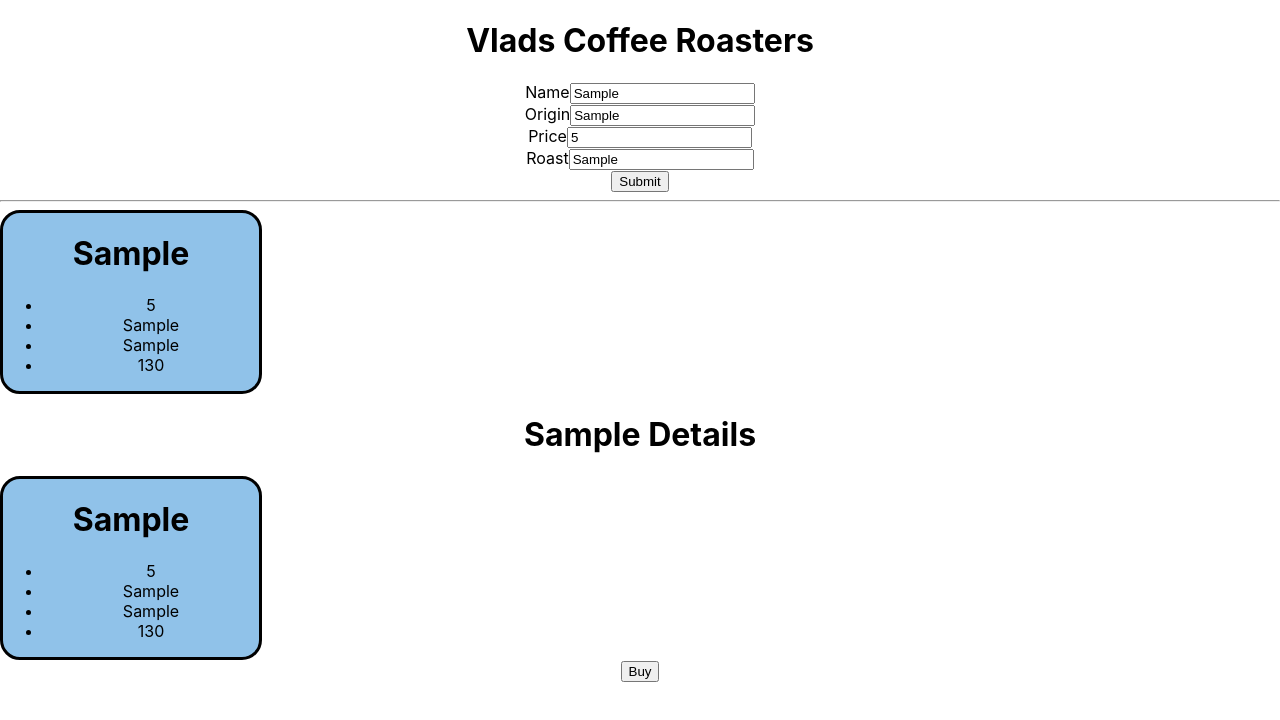
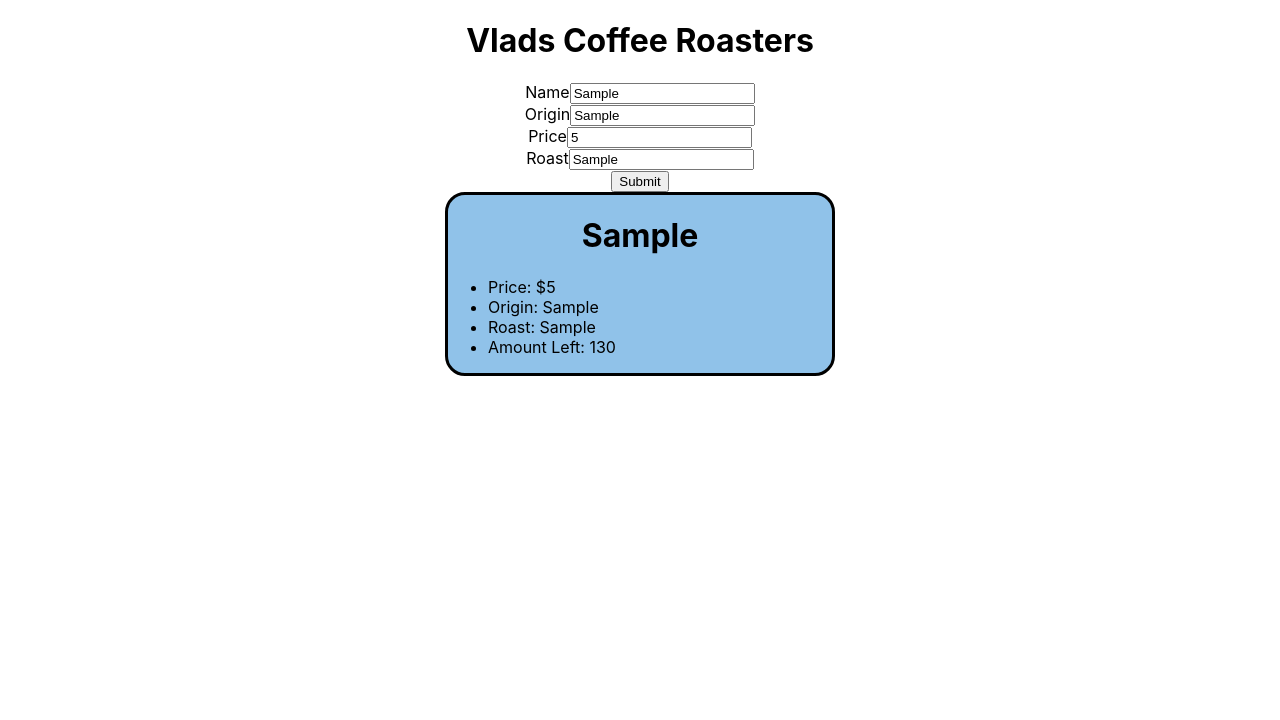
Before and after one commit to yakovdan98/coffee-roaster, a React (Create React App) app: page / in a window 1280 px wide. Both pictures are taken after typing "Sample", "Sample", "5", "Sample" into the empty fields and a click on the button "Submit". Shown: the top 720 px of the page. Built offline with nearby package versions, Linux system fonts and the light colour scheme.

Commit message:
added click control

```diff
--- a/src/Bean.js
+++ b/src/Bean.js
@@ -6,10 +6,10 @@ const Bean = (props) => {
     <div className='item' onClick={() => props.itemClick(props.key) }>
       <h1>{props.name}</h1>
       <ul>
-        <li>{props.price}</li>
-        <li>{props.origin}</li>
-        <li>{props.roast}</li>
-        <li>{props.amount}</li>
+        <li>Price: ${props.price}</li>
+        <li>Origin: {props.origin}</li>
+        <li>Roast: {props.roast}</li>
+        <li>Amount Left: {props.amount}</li>
       </ul>
     </div>
    );
--- a/src/BeanDetails.js
+++ b/src/BeanDetails.js
@@ -4,7 +4,7 @@ import Bean from './Bean';
 const BeanDetails = ({ bean, onBuy }) => {
   //console.log(bean.name);
   return (
-    <div>
+    <>
       <h1>{bean.name} Details</h1>
       <Bean
         name={bean.name}
@@ -14,7 +14,7 @@ const BeanDetails = ({ bean, onBuy }) => {
         amount={bean.amount}
       />
       <button onClick={() => onBuy(bean.key)}>Buy</button>
-    </div>
+    </>
   );
 }
 
--- a/src/BeanList.js
+++ b/src/BeanList.js
@@ -3,10 +3,10 @@ import Bean from './Bean';
 
 const BeanList = (props) => {
   return (
-    <div className='w-4 text-cyan-50 '>
-      <hr />
+    < >
       {props.beanList.map((item) =>
         <Bean
+          itemClick = {props.itemClick}
           name={item.name}
           price={item.price}
           origin={item.origin}
@@ -15,7 +15,7 @@ const BeanList = (props) => {
           key={item.key}
         />
       )}
-    </div>
+    </>
 
   );
 }
--- a/src/BeanSelectionControl.js
+++ b/src/BeanSelectionControl.js
@@ -22,16 +22,18 @@ class BeanSelectionControl extends Component {
 
   AddBeans = (newItem) => {
     const newBeanList = this.state.mainBeanList.concat(newItem);
-    this.setState({ mainBeanList: newBeanList, selectedBean: newItem });
+    this.setState({ mainBeanList: newBeanList});
   }
 
   render() {
     return (
-      <div>
+      <>
         <AddBeansForm onFormSubmit={this.AddBeans} />
-        <BeanList beanList = {this.state.mainBeanList} />
-        {this.state.selectedBean !== null && <BeanDetails bean = {this.state.selectedBean} onBuy = {this.BuyBeans} />}
-      </div>
+        <div className='section'>
+          <BeanList beanList={this.state.mainBeanList} />
+          {this.state.selectedBean !== null && <BeanDetails bean={this.state.selectedBean} onBuy={this.BuyBeans} />}
+        </div>
+      </>
     );
   }
 }
--- a/src/index.css
+++ b/src/index.css
@@ -17,9 +17,20 @@ code {
 }
 
 .item {
+  text-align: left;
   position: relative;
-  width: 20%;
+  width: 30%;
   background-color: rgb(144, 194, 233);
   border-style: solid;
   border-radius: 20px;
 }
+
+.item h1 {
+  text-align: center;
+}
+
+.section {
+  display: flex;
+  flex-wrap: wrap;
+  justify-content: center;
+}
```
